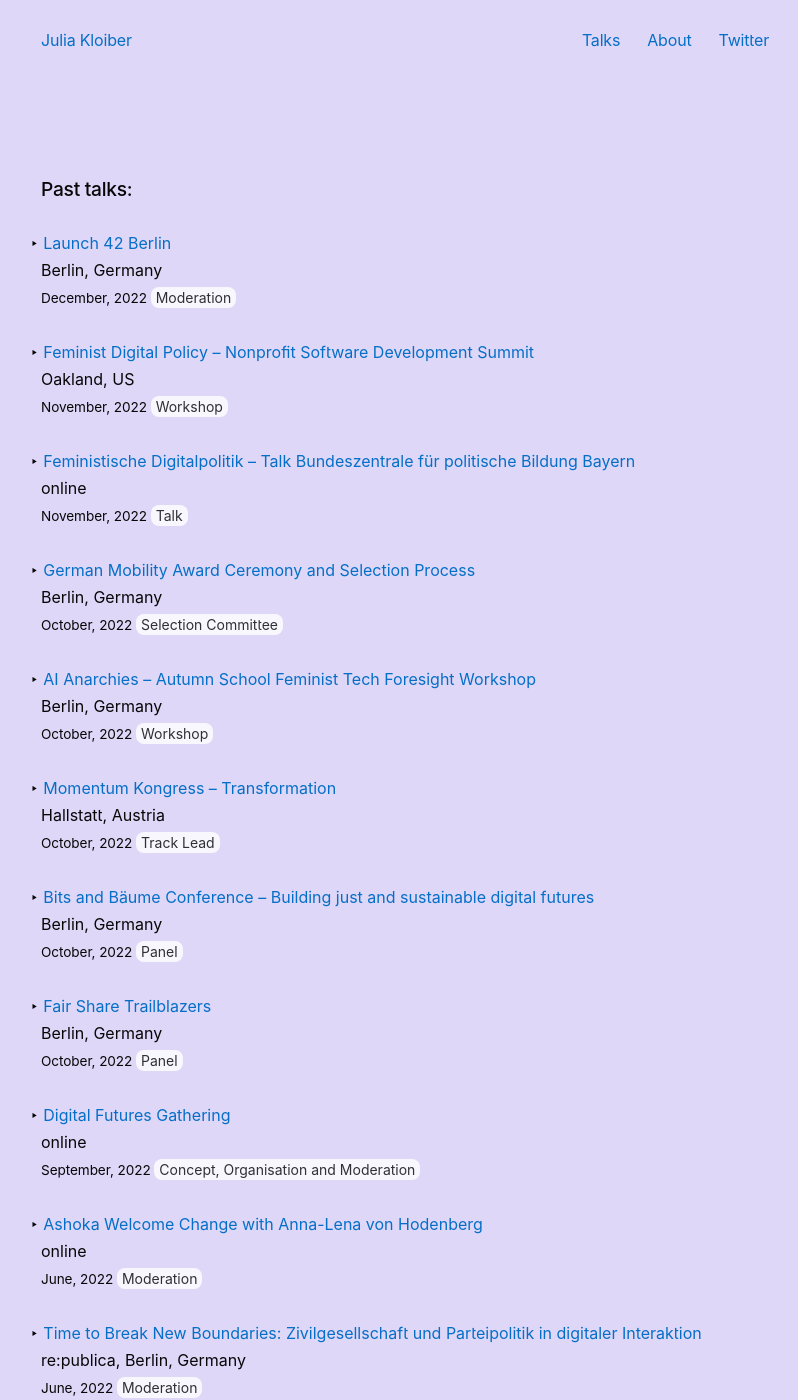
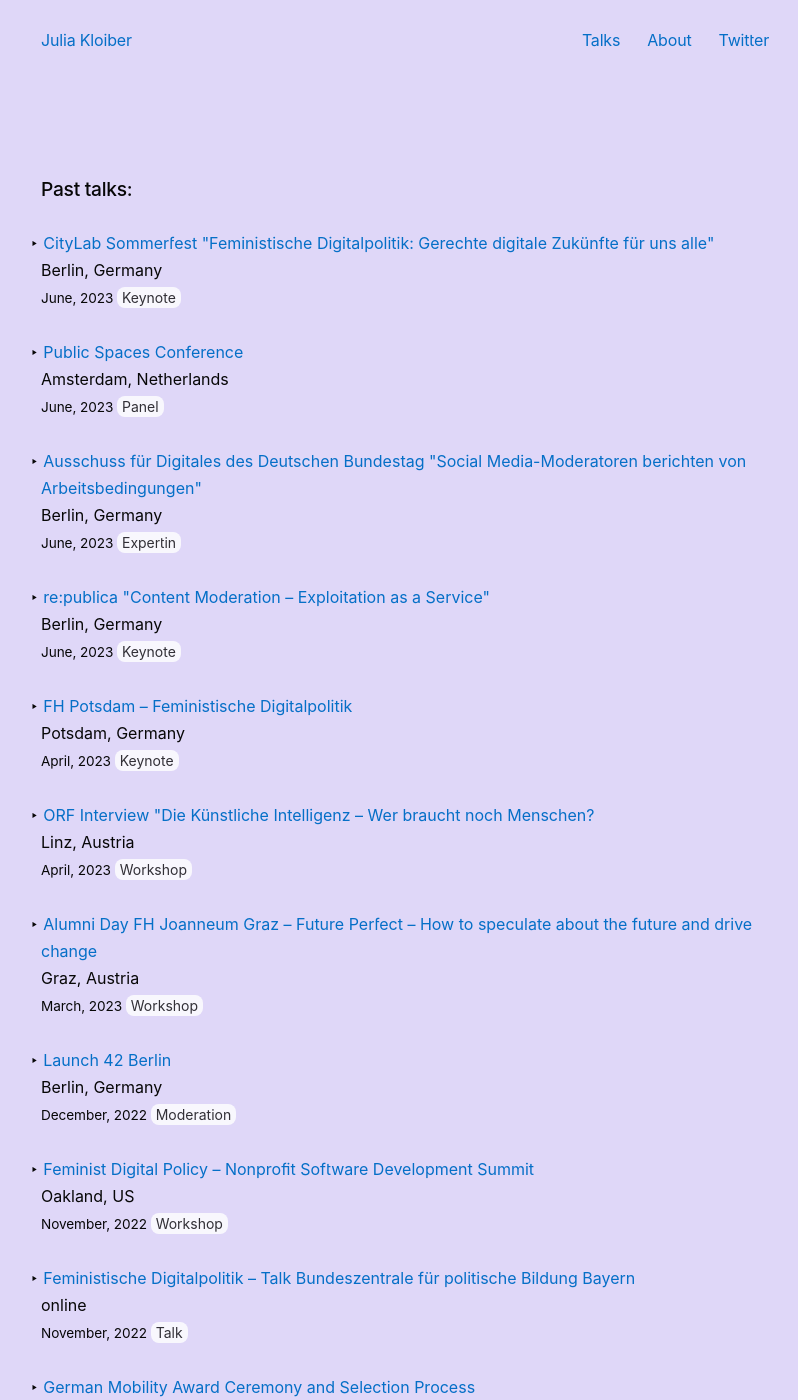
Before and after one commit to juliakloiber/juliakloiber.github.io, a Jekyll site: the page built from talks.html, in a window 1280 px wide and 1400 px high. Shown: the whole window, without its empty margins (235-1033 px from the left). Built offline with Jekyll 4.4.1, drawn with Linux system fonts in a browser that asks for light colours; some web fonts are replaced.

Commit message:
Update talks.html

```diff
--- a/talks.html
+++ b/talks.html
@@ -22,6 +22,84 @@
 
 
 <h3>Past talks:</h3>
+<ul>
+    <li>
+        <a href="https://citylabsommerfest2023.sched.com/">CityLab Sommerfest "Feministische Digitalpolitik: Gerechte digitale Zukünfte für uns alle"</a>
+        <br>
+        Berlin, Germany<br>
+        <time>
+         June, 2023
+        </time>
+        <span class="tag talk">Keynote</span>
+    </li>
+</ul>
+<ul>
+    <li>
+        <a href="https://conference.publicspaces.net/en">Public Spaces Conference</a>
+        <br>
+        Amsterdam, Netherlands<br>
+        <time>
+         June, 2023
+        </time>
+        <span class="tag talk">Panel</span>
+    </li>
+</ul>
+<ul>
+    <li>
+        <a href="https://www.bundestag.de/mediathek?videoid=7554708#url=L21lZGlhdGhla292ZXJsYXk/dmlkZW9pZD03NTU0NzA4&mod=mediathek">Ausschuss für Digitales des Deutschen Bundestag "Social Media-Moderatoren berichten von Arbeitsbedingungen"</a>
+        <br>
+        Berlin, Germany<br>
+        <time>
+         June, 2023
+        </time>
+        <span class="tag talk">Expertin</span>
+    </li>
+</ul>
+
+<ul>
+    <li>
+        <a href="https://www.youtube.com/watch?v=qD-qJasWkoM">re:publica "Content Moderation – Exploitation as a Service"</a>
+        <br>
+        Berlin, Germany<br>
+        <time>
+         June, 2023
+        </time>
+        <span class="tag talk">Keynote</span>
+    </li>
+</ul>
+<ul>
+    <li>
+        <a href="https://www.fh-potsdam.de/aktuelles-medien/termine/feministische-digitalpolitik-julia-kloiber">FH Potsdam – Feministische Digitalpolitik</a>
+        <br>
+        Potsdam, Germany<br>
+        <time>
+         April, 2023
+        </time>
+        <span class="tag talk">Keynote</span>
+    </li>
+</ul>
+<ul>
+    <li>
+        <a href="https://tv.orf.at/program/orf1/dok340.html">ORF Interview "Die Künstliche Intelligenz – Wer braucht noch Menschen?</a>
+        <br>
+        Linz, Austria<br>
+        <time>
+         April, 2023
+        </time>
+        <span class="tag talk">Workshop</span>
+    </li>
+</ul>
+<ul>
+    <li>
+        <a href="https://www.fh-joanneum.at/en/news/alumni-day-at-the-institute-for-design-and-communication/">Alumni Day FH Joanneum Graz – Future Perfect – How to speculate about the future and drive change</a>
+        <br>
+        Graz, Austria<br>
+        <time>
+         March, 2023
+        </time>
+        <span class="tag talk">Workshop</span>
+    </li>
+</ul>
 <ul>
     <li>
         <a href="https://42berlin.de/">Launch 42 Berlin</a>
```
